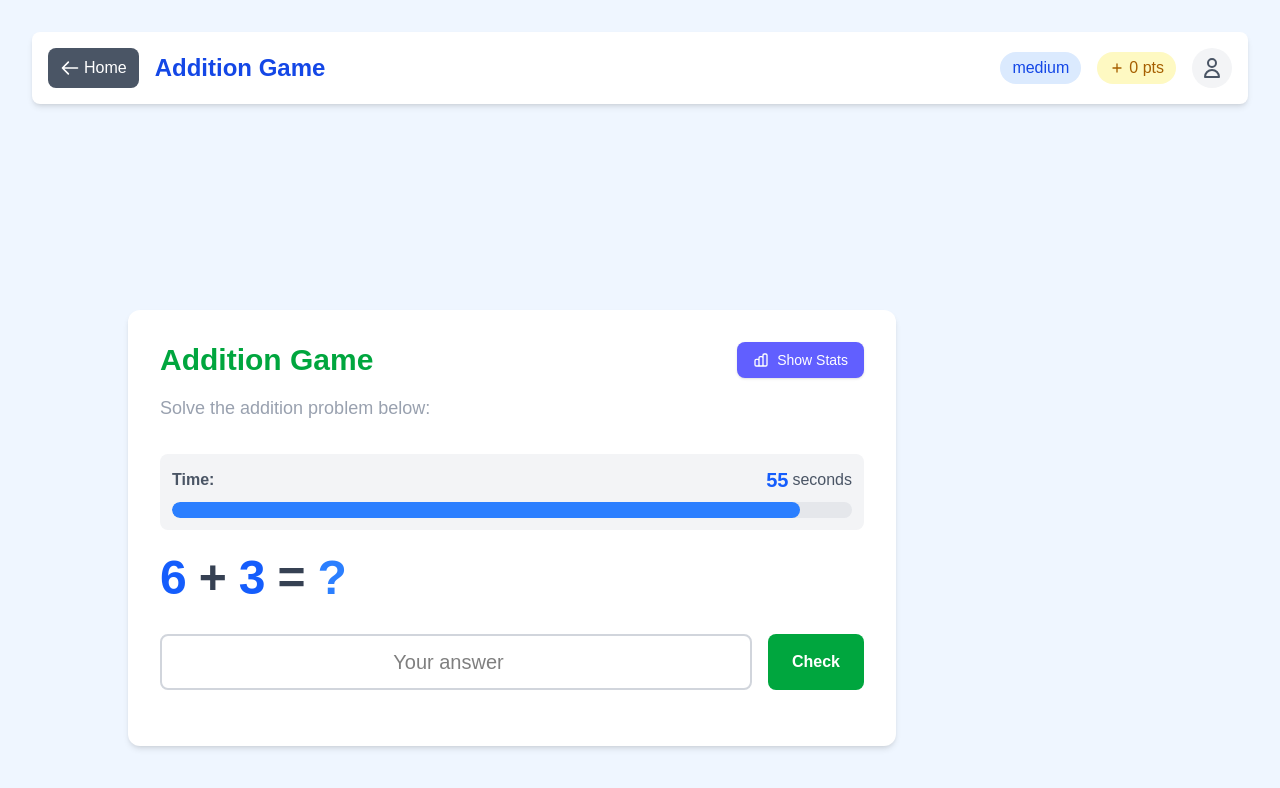
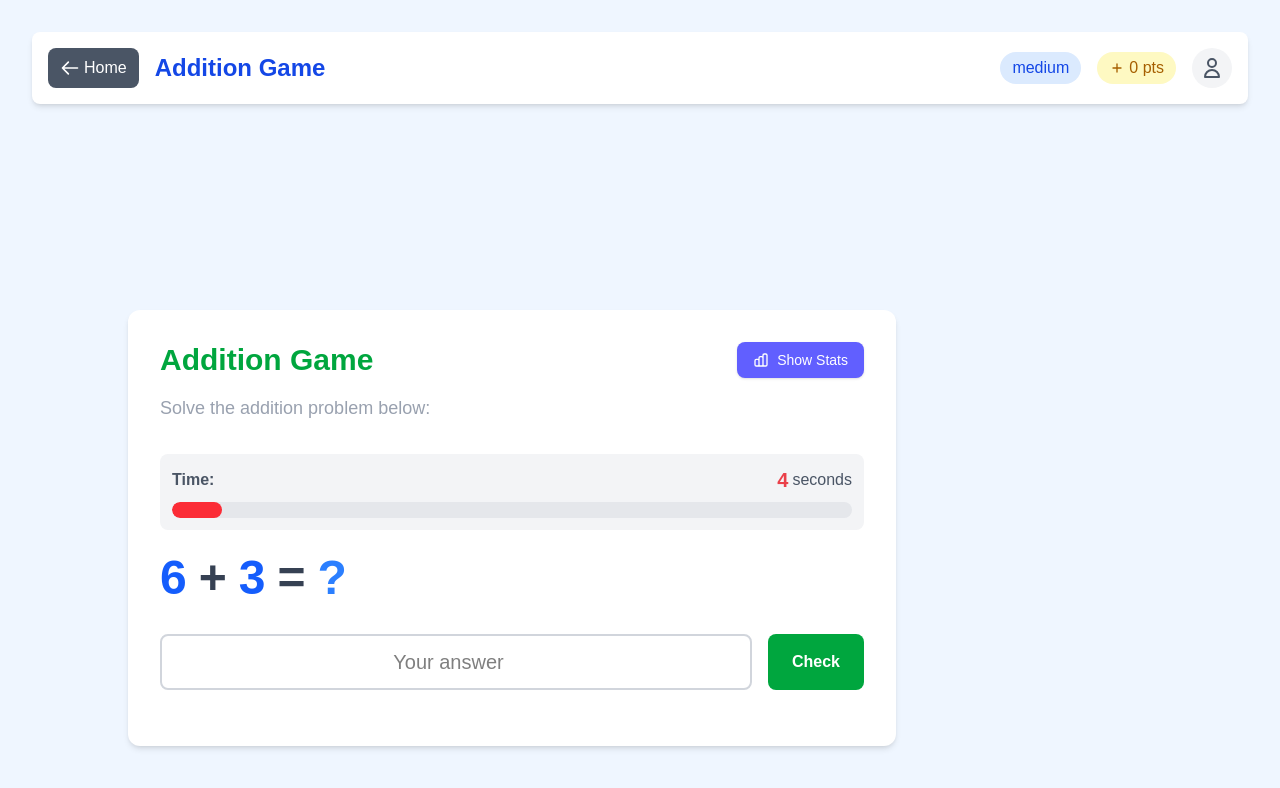
Before and after one commit to rojasmart/math-game, a Next.js app: page /games/addition in a window 1280 px wide. Shown: the top 788 px of the page. Built offline with nearby package versions, Linux system fonts and the light colour scheme.

Commit message:
--add update initial time settings based on user difficulty level

```diff
--- a/app/games/addition/page.tsx
+++ b/app/games/addition/page.tsx
@@ -5,13 +5,21 @@ import { useUser } from "../../../contexts/UserContext";
 
 export default function AdditionGame() {
   const { userSettings, addPoints } = useUser();
+
+  // Definir uma constante para o tempo inicial com base na dificuldade
+  const getDefaultTime = () => {
+    if (userSettings.difficulty === "easy") return 13;
+    if (userSettings.difficulty === "medium") return 9;
+    return 5; // hard
+  };
+
   const [num1, setNum1] = useState(0);
   const [num2, setNum2] = useState(0);
   const [userAnswer, setUserAnswer] = useState("");
   const [feedback, setFeedback] = useState("");
   const [score, setScore] = useState(0);
   const [totalQuestions, setTotalQuestions] = useState(0);
-  const [timeRemaining, setTimeRemaining] = useState(userSettings.difficulty === "easy" ? 90 : userSettings.difficulty === "medium" ? 60 : 30);
+  const [timeRemaining, setTimeRemaining] = useState(getDefaultTime());
   const [isActive, setIsActive] = useState(true);
 
   const [timeChange, setTimeChange] = useState({ value: 0, isShowing: false });
@@ -93,7 +101,7 @@ export default function AdditionGame() {
   const restartGame = () => {
     setScore(0);
     setTotalQuestions(0);
-    setTimeRemaining(60);
+    setTimeRemaining(getDefaultTime());
     setIsActive(true);
     generateNumbers();
     setFeedback("");
```
